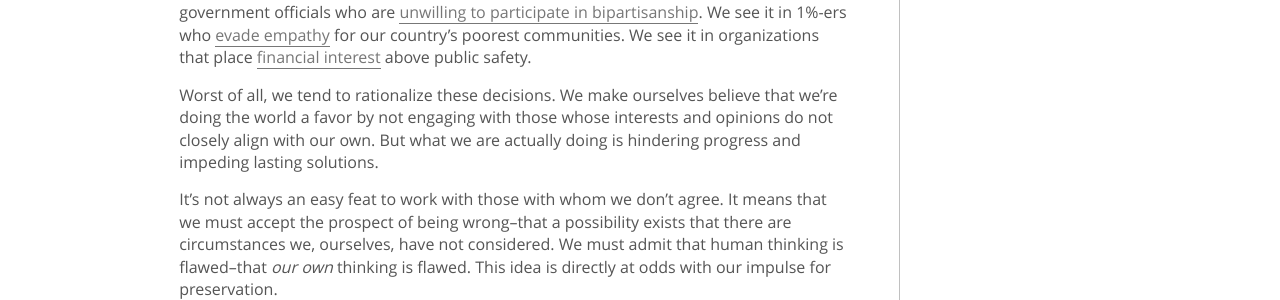
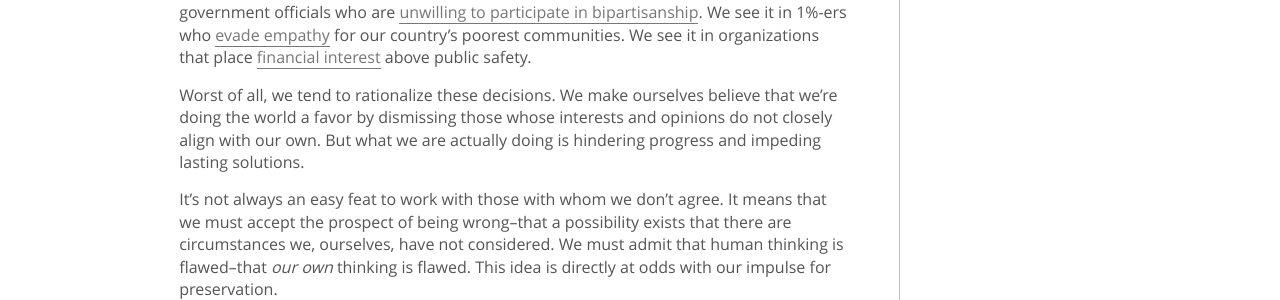
Before and after one commit to jaldoretta/jaldoretta.github.io, a Jekyll site: the page built from _posts/2014-02-06-working-with-others-toward-a-common-goal.md, in a window 1280 px wide. Shown: the part 709-1009 px from the top of the page. Built offline with Jekyll 4.4.1, drawn with Linux system fonts in a browser that asks for light colours; Markdown is read by kramdown in place of the engine named in the settings.

Commit message:
changed wording of post...again

```diff
--- a/_posts/2014-02-06-working-with-others-toward-a-common-goal.md
+++ b/_posts/2014-02-06-working-with-others-toward-a-common-goal.md
@@ -8,7 +8,7 @@ A recent exchange left me unable to ignore a glaring fundamental human flaw: the
 
 We ferociously protect what *we believe* to be right. This creates a distaste for collaboration with people of differing viewpoints, and it was hard at work in the individual with whom I had this encounter. But this incident was not unique. We see this self preservation in government officials who are [unwilling to participate in bipartisanship](http://www.usnews.com/news/articles/2012/06/15/gridlock-not-likely-to-end-with-112th-congress). We see it in 1%-ers who [evade empathy](http://www.upworthy.com/this-guy-needs-a-clue-a-member-of-the-1-declares-it-great-that-35-billion-are-in-poverty?c=utw1&utm_content=bufferbf668&utm_medium=social&utm_source=twitter.com&utm_campaign=buffer) for our country's poorest communities. We see it in organizations that place [financial interest](http://www.youtube.com/watch?v=JykxZxps5Jk&feature=youtu.be) above public safety.
 
-Worst of all, we tend to rationalize these decisions. We make ourselves believe that we’re doing the world a favor by not engaging with those whose interests and opinions do not closely align with our own. But what we are actually doing is hindering progress and impeding lasting solutions.
+Worst of all, we tend to rationalize these decisions. We make ourselves believe that we’re doing the world a favor by dismissing those whose interests and opinions do not closely align with our own. But what we are actually doing is hindering progress and impeding lasting solutions.
 
 It's not always an easy feat to work with those with whom we don't agree. It means that we must accept the prospect of being wrong–that a possibility exists that there are circumstances we, ourselves, have not considered. We must admit that human thinking is flawed–that *our own* thinking is flawed. This idea is directly at odds with our impulse for preservation.
 
```
